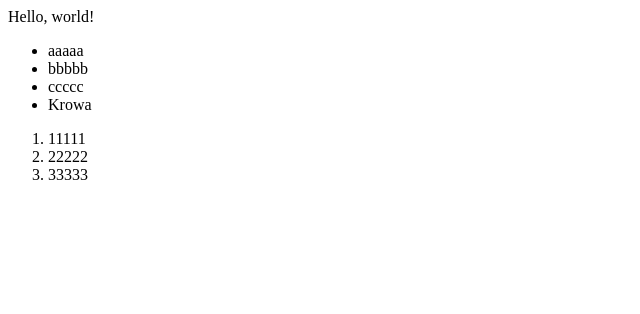
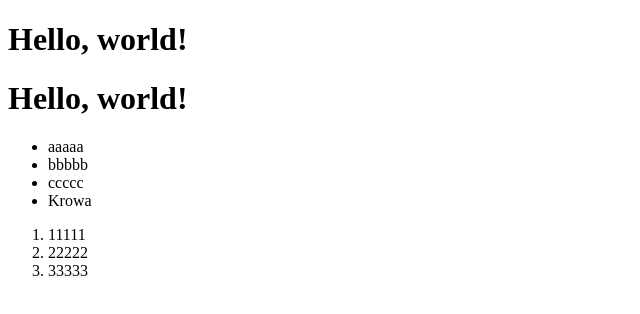
Before and after one commit to Parapet1288/lecture0, a plain HTML site: page hello.html in a window 1280 px wide. Shown: the whole page, without its empty margins (0-640 px from the left). Drawn offline with Linux system fonts and the light colour scheme.

```diff
--- a/hello.html
+++ b/hello.html
@@ -5,7 +5,8 @@
     </head>
     <body>
 
-        Hello, world!
+        <h1>Hello, world!</h1>
+        <h1>Hello, world!</h1>
         <ul>
             <li>aaaaa</li>
             <li>bbbbb</li>
```
